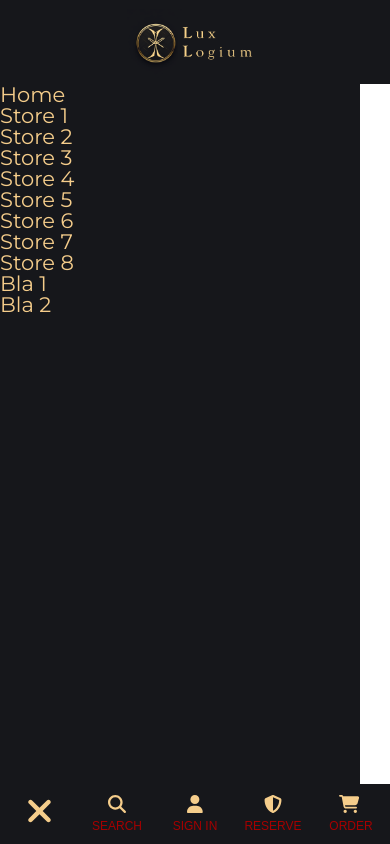
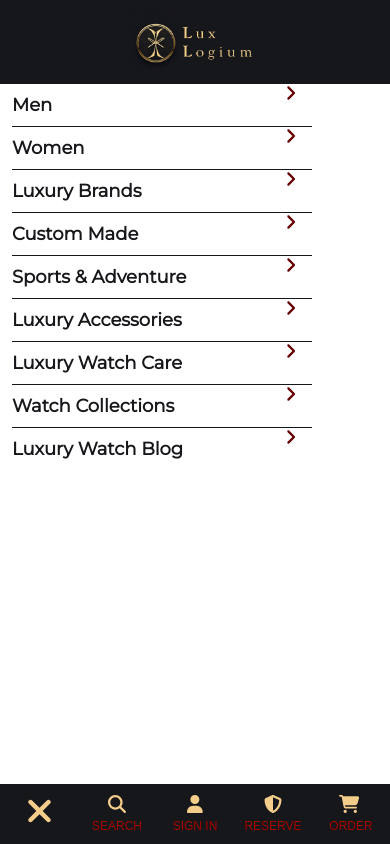
Before and after one commit to munrhalls/e-commerce-store-music-instruments, an Angular app in the folder frontend/e-commerce-store-watches/: page / in a window 390 px wide. Both pictures are taken after a click on the button 39 px from the left and 812 px from the top of the page. Built offline with nearby package versions, Linux system fonts and the light colour scheme.

Commit message:
Mobile menu

```diff
--- a/frontend/e-commerce-store-watches/src/app/core/header/header.component.ts
+++ b/frontend/e-commerce-store-watches/src/app/core/header/header.component.ts
@@ -9,6 +9,7 @@ import {
   faShoppingCart,
   faBars,
   faTimes,
+  faCheck
 } from '@fortawesome/free-solid-svg-icons';
 
 @Component({
--- a/frontend/e-commerce-store-watches/src/app/core/mobile-menu/mobile-menu.component.css
+++ b/frontend/e-commerce-store-watches/src/app/core/mobile-menu/mobile-menu.component.css
@@ -8,27 +8,35 @@
   position: fixed;
   top: var(--nav-mobile-height);
   bottom: var(--mobile-footer-nav);
-  width: 30rem;
-  background-color: #16171b;
+  width: 27rem;
+  background-color: #fff;
+  overflow-y: scroll;
 }
-.mobile-menu ul {
-  display: grid;
-  grid-template-rows:
-    1fr 1fr 1fr 1fr
-    1fr 1fr 1fr 1fr
-    1fr 1fr;
+ul {
   padding: 0;
   list-style: none;
 }
-.mobile-menu li {
+li {
+  display: grid;
+  grid-template-columns: 6fr 1fr;
+  margin: 0 1rem;
+  border-bottom: 1px solid #16171b;
 }
-.mobile-menu a {
-  display: inline-block;
+li:last-child {
+  border-bottom: none;
+}
+a {
+  padding: 1rem 0;
   text-decoration: none;
-  color: #f5cd8b;
-  font-size: 1.75rem;
+  color: #16171b;
+  font-size: 1.5rem;
+  font-weight: bold;
+}
+fa-icon {
+  justify-self: center;
+  color: #640101;
 }
 /*
-#16171b / rgba(22,23,27,255) - dark navy blue
+#16171b / rgba(22,23,27,255) - dark shade
 #f5cd8b / rgba(245,205,139,255) - light golden font
 #640101 crimson fit color for font */
--- a/frontend/e-commerce-store-watches/src/app/core/mobile-menu/mobile-menu.component.html
+++ b/frontend/e-commerce-store-watches/src/app/core/mobile-menu/mobile-menu.component.html
@@ -1,16 +1,41 @@
 <div [ngClass]="isOpen ? 'isOpen' : 'isClosed'" class="mobile-menu">
   <ul>
-    <li><a routerLink="/">Home</a></li>
-    <li><a routerLink="/store">Store 1</a></li>
-    <li><a routerLink="/store">Store 2</a></li>
-    <li><a routerLink="/store">Store 3</a></li>
-    <li><a routerLink="/store">Store 4</a></li>
-    <li><a routerLink="/store">Store 5</a></li>
-    <li><a routerLink="/store">Store 6</a></li>
-    <li><a routerLink="/store">Store 7</a></li>
-    <li><a routerLink="/store">Store 8</a></li>
+    <li>
+      <a routerLink="/store">Men</a>
+      <fa-icon [icon]="faAngleRight" class="fa-xl"></fa-icon>
+    </li>
+    <li>
+      <a routerLink="/store">Women</a>
+      <fa-icon [icon]="faAngleRight" class="fa-xl"></fa-icon>
+    </li>
+    <li>
+      <a routerLink="/store">Luxury Brands</a>
+      <fa-icon [icon]="faAngleRight" class="fa-xl"></fa-icon>
+    </li>
+    <li>
+      <a routerLink="/store">Custom Made</a>
+      <fa-icon [icon]="faAngleRight" class="fa-xl"></fa-icon>
+    </li>
+    <li>
+      <a routerLink="/store">Sports & Adventure</a>
+      <fa-icon [icon]="faAngleRight" class="fa-xl"></fa-icon>
+    </li>
+    <li>
+      <a routerLink="/store">Luxury Accessories</a>
+      <fa-icon [icon]="faAngleRight" class="fa-xl"></fa-icon>
+    </li>
+    <li>
+      <a routerLink="/store">Luxury Watch Care</a>
+      <fa-icon [icon]="faAngleRight" class="fa-xl"></fa-icon>
+    </li>
+    <li>
+      <a routerLink="/store">Watch Collections</a>
+      <fa-icon [icon]="faAngleRight" class="fa-xl"></fa-icon>
+    </li>
 
-    <li><a routerLink="/store">Bla 1</a></li>
-    <li><a routerLink="/store">Bla 2</a></li>
+    <li>
+      <a routerLink="/store">Luxury Watch Blog</a>
+      <fa-icon [icon]="faAngleRight" class="fa-xl"></fa-icon>
+    </li>
   </ul>
 </div>
--- a/frontend/e-commerce-store-watches/src/app/core/mobile-menu/mobile-menu.component.ts
+++ b/frontend/e-commerce-store-watches/src/app/core/mobile-menu/mobile-menu.component.ts
@@ -9,6 +9,8 @@ import { Component, OnInit, OnDestroy } from '@angular/core';
 import { Subject } from 'rxjs';
 import { takeUntil } from 'rxjs/operators';
 import { MenuService } from './../menu-service.service';
+
+import { faAngleRight } from '@fortawesome/free-solid-svg-icons';
 
 @Component({
   selector: 'app-mobile-menu',
@@ -27,6 +29,7 @@ export class MobileMenuComponent implements OnInit, OnDestroy {
   private unsubscribe$ = new Subject<void>();
   isOpen: boolean = false;
   menuState = 'out'; // Initial state is 'out'
+  faAngleRight = faAngleRight;
 
   constructor(private menuService: MenuService) {}
 
```
Also changed, not shown: frontend/e-commerce-store-watches/src/CSS_STYLEGUIDE_README.txt.
